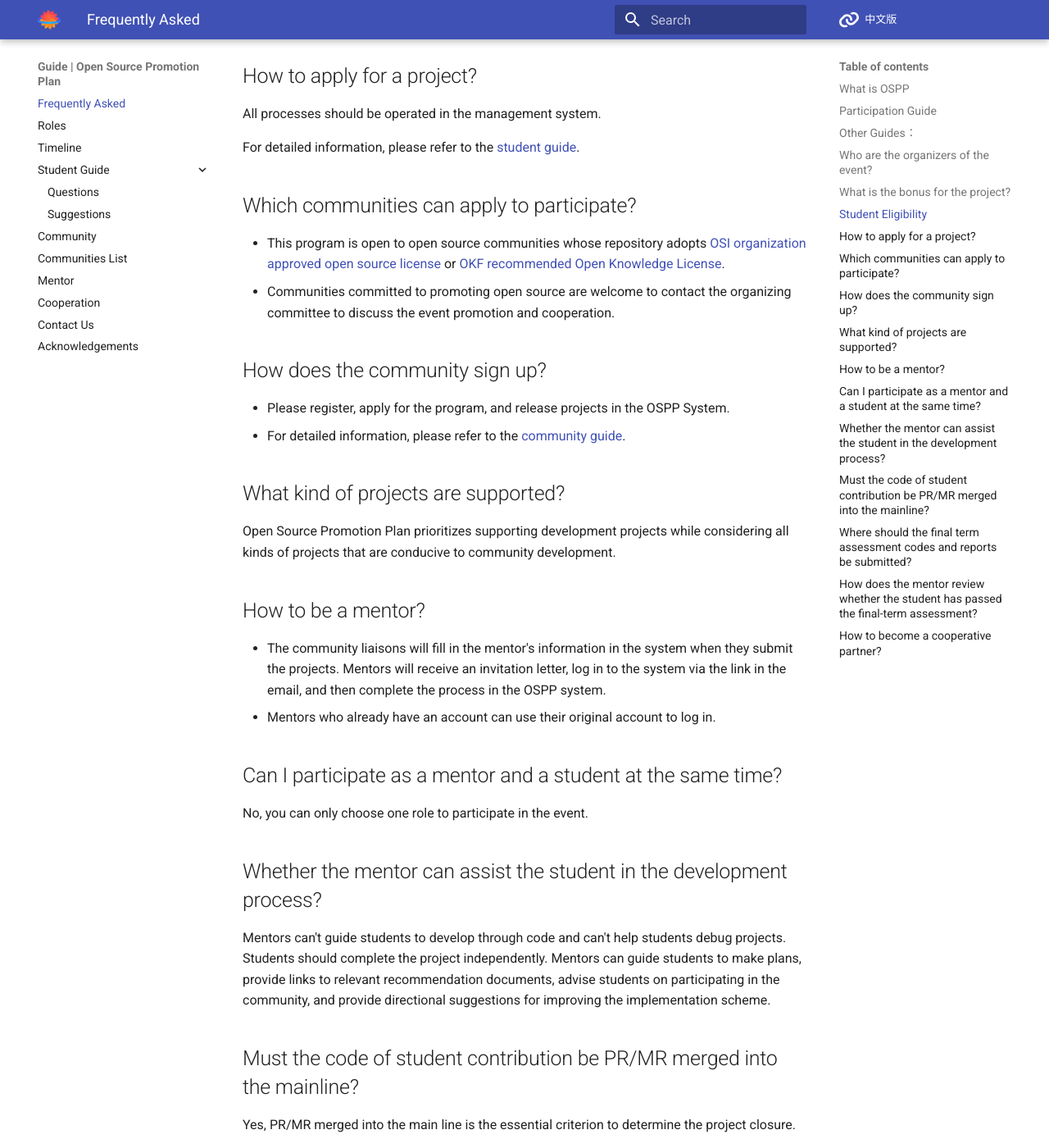
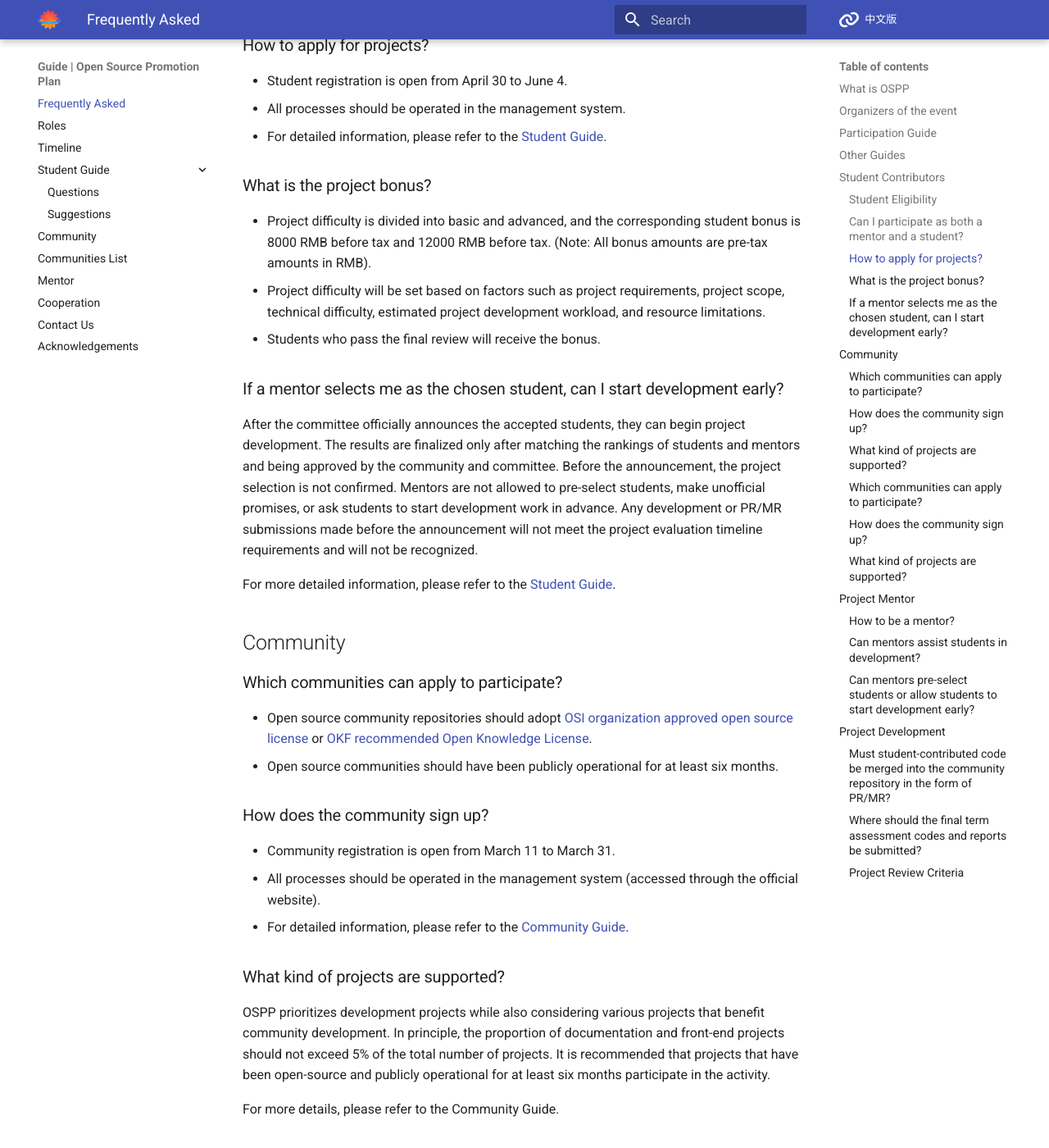
Before and after one commit to summer-ospp/help-en, an MkDocs documentation site: the page built from docs/index.md, in a window 1280 px wide and 1400 px high, scrolled down 1406 px. Shown: the whole window at 82% size. Built offline with MkDocs 1.6.1 and Material for MkDocs 9.7.7, drawn with Linux system fonts in a browser that asks for light colours; comment, search, counter and statistics services are not loaded; some of the changed text lies outside the part shown.

Commit message:
Update index.md

```diff
--- a/docs/index.md
+++ b/docs/index.md
@@ -2,89 +2,123 @@
 
 ## What is OSPP
 
-* Open Source Promotion Plan is a summer program organized by the Open Source Software Supply Chain Promotion Plan of the Institute of Software Chinese Academy of Sciences. It aims to encourage college students to actively participate in developing and maintaining open source software and promote the vigorous development of an excellent open source software community. We have united with domestic and international open source communities to propose project tasks for developing and maintaining the essential open source software. We are open enrollment to college students around the world.
-* Students can choose the projects they are interested in to apply and obtain the opportunity of the senior maintainer (community mentor) to guide them. According to the difficulty and completion of the project, participants will also receive a bonus and certificate of completion.
-* For information on previous events, please refer to the [previous program](https://summer-ospp.ac.cn/2022/).
+- Open Source Promotion Plan is a summer program organized by the Open Source Software Supply Chain Promotion Plan of the Institute of Software Chinese Academy of Sciences. It aims to encourage college students to actively participate in developing and maintaining open source software and promote the vigorous development of an excellent open source software community. We have united with domestic and international open source communities to propose project tasks for developing and maintaining the essential open source software. We are open enrollment to college students around the world.
+- Students can choose the projects they are interested in to apply and obtain the opportunity of the senior maintainer (community mentor) to guide them. According to the difficulty and completion of the project, participants will also receive a bonus and certificate of completion.
+- For information on previous events, please refer to the [previous program](https://summer-ospp.ac.cn/2023/).
+
+*All processes will be operated in the system, with the default time zone set to Beijing Time (UTC+8).*
+
+## Organizers of the event
+
+This program is hosted by the Institute of Software at the Chinese Academy of Sciences and Huawei Technologies Co., Ltd. and organized by the Nanjing Institute of Software Technology. This is the fifth series program. More institutions are welcome to participate.
 
 ## Participation Guide
 
-* If you are a student, see the [student guide](https://summer-ospp.ac.cn/help/en/student/).
-* If you are a community, see the [community guide](https://summer-ospp.ac.cn/help/en/community/).
-* If you are a community mentor, see the [mentor guide](https://summer-ospp.ac.cn/help/en/mentor/).
+- If you are a student, see the [student guide](https://summer-ospp.ac.cn/help/en/student/).
+- If you are a community, see the [community guide](https://summer-ospp.ac.cn/help/en/community/).
+- If you are a community mentor, see the [mentor guide](https://summer-ospp.ac.cn/help/en/mentor/).
 
-## Other Guides：
+## Other Guides
 
-* [Communities List](https://summer-ospp.ac.cn/help/en/communities-list/)
-* [Cooperative Extension](https://summer-ospp.ac.cn/help/en/cooperation/)
-* [Contact us](https://summer-ospp.ac.cn/help/en/contactus/)
+- [Cooperative Extension](https://summer-ospp.ac.cn/help/en/cooperation/)
+- [Contact us](https://summer-ospp.ac.cn/help/en/contactus/)
 
-## Who are the organizers of the event?
+## Student Contributors
 
-This program is organized by the Institute of Software Chinese Academy of Sciences and the openEuler community. This is the fourth series program. More institutions are welcome to participate.
+### Student Eligibility
 
-## What is the bonus for the project?
+This program is for college students over 18 years old. Please refer to the [Student Guide](https://summer-ospp.ac.cn/help/en/student/) for specific conditions.
 
-* The difficulty of each project is divided into Basic and Advanced, and the corresponding student bonus is 8000 RMB before tax and 12000 RMB before tax.
-* The community determines the difficulty level according to the project task.
-* Students who pass the final assessment will receive a bonus.
+### Can I participate as both a mentor and a student?
 
-## Student Eligibility
+No, you can only choose one role to participate in the program. If this situation is discovered during the program, the committee will cancel their eligibility, mentor bonus, and student bonus.
 
-This program is for students over 18 years old. Please refer to the [student guide](https://summer-ospp.ac.cn/help/en/student/#%E9%9D%A2%E5%90%91%E5%93%AA%E4%BA%9B%E5%AD%A6%E7%94%9F) for specific conditions.
+### How to apply for projects?
 
-## How to apply for a project?
+- Student registration is open from April 30 to June 4.
+- All processes should be operated in the management system.
+- For detailed information, please refer to the [Student Guide](https://summer-ospp.ac.cn/help/en/student/).
 
-All processes should be operated in the management system.
+### What is the project bonus?
 
-For detailed information, please refer to the [student guide](https://summer-ospp.ac.cn/help/en/student/).
+- Project difficulty is divided into basic and advanced, and the corresponding student bonus is 8000 RMB before tax and 12000 RMB before tax. (Note: All bonus amounts are pre-tax amounts in RMB).
+- Project difficulty will be set based on factors such as project requirements, project scope, technical difficulty, estimated project development workload, and resource limitations.
+- Students who pass the final review will receive the bonus.
 
-## Which communities can apply to participate?
+### If a mentor selects me as the chosen student, can I start development early?
 
-* This program is open to open source communities whose repository adopts[ OSI organization approved open source license](https://opensource.org/licenses) or [OKF recommended Open Knowledge License](community.md##5).
-* Communities committed to promoting open source are welcome to contact the organizing committee to discuss the event promotion and cooperation.
+After the committee officially announces the accepted students, they can begin project development. The results are finalized only after matching the rankings of students and mentors and being approved by the community and committee. Before the announcement, the project selection is not confirmed. Mentors are not allowed to pre-select students, make unofficial promises, or ask students to start development work in advance. Any development or PR/MR submissions made before the announcement will not meet the project evaluation timeline requirements and will not be recognized.
 
-## How does the community sign up?
+For more detailed information, please refer to the [Student Guide](https://summer-ospp.ac.cn/help/en/student/).
 
-* Please register, apply for the program, and release projects in the OSPP System.
-* For detailed information, please refer to the [community guide](https://summer-ospp.ac.cn/help/en/community/).
+## Community
 
-## What kind of projects are supported?
+### Which communities can apply to participate?
 
-Open Source Promotion Plan prioritizes supporting development projects while considering all kinds of projects that are conducive to community development.
+- Open source community repositories should adopt [OSI organization approved open source license](https://opensource.org/licenses) or [OKF recommended Open Knowledge License](https://summer-ospp.ac.cn/help/en/community/##_5).
+- Open source communities should have been publicly operational for at least six months.
 
-## How to be a mentor?
+### How does the community sign up?
 
-* The community liaisons will fill in the mentor's information in the system when they submit the projects. Mentors will receive an invitation letter, log in to the system via the link in the email, and then complete the process in the OSPP system.
-* Mentors who already have an account can use their original account to log in.
+- Community registration is open from March 11 to March 31.
+- All processes should be operated in the management system (accessed through the official website).
+- For detailed information, please refer to the [Community Guide](https://summer-ospp.ac.cn/help/en/community/).
 
-## Can I participate as a mentor and a student at the same time?
+### What kind of projects are supported?
 
-No, you can only choose one role to participate in the event.
+OSPP prioritizes development projects while also considering various projects that benefit community development. In principle, the proportion of documentation and front-end projects should not exceed 5% of the total number of projects. It is recommended that projects that have been open-source and publicly operational for at least six months participate in the activity.
 
-## Whether the mentor can assist the student in the development process?
+For more details, please refer to the Community Guide.
+
+### Which communities can apply to participate?
+
+- This program is open to open source communities whose repository adopts[ OSI organization approved open source license](https://opensource.org/licenses) or [OKF recommended Open Knowledge License](https://summer-ospp.ac.cn/help/en/community/##5).
+- Communities committed to promoting open source are welcome to contact the committee to discuss the event promotion and cooperation.
+
+### How does the community sign up?
+
+- Please register, apply for the program, and release projects in the OSPP System.
+- For detailed information, please refer to the [Community Guide](https://summer-ospp.ac.cn/help/en/community/).
+
+### What kind of projects are supported?
+
+- OSPP encourages and prioritizes development projects, focusing on fundamental software projects such as operating systems, compilers, and key projects related to the RISC-V ecosystem. In principle, the number of documentation and front-end projects should not exceed 5% of the total number of projects. Projects that have been open source and publicly operational for over six months are recommended to participate.
+- For detailed information, please refer to the [Community Guide](https://summer-ospp.ac.cn/help/en/community/).
+
+## Project Mentor
+
+### How to be a mentor?
+
+- Project mentors are recommended by the community. When the community liaison adds mentor information to the system, the system will send an invitation email to the mentor. The mentor can click the link in the email to log in to the system for identity verification.
+- Mentors who already have an account can use their original account to log in and complete identity verification.
+- Mentors cannot participate in this program as both mentors and students. If this is discovered during the program, the committee will cancel their eligibility for participation, mentor bonus, and student bonus.
+
+### Can mentors assist students in development?
 
 Mentors can't guide students to develop through code and can't help students debug projects. Students should complete the project independently. Mentors can guide students to make plans, provide links to relevant recommendation documents, advise students on participating in the community, and provide directional suggestions for improving the implementation scheme.
 
-## Must the code of student contribution be PR/MR merged into the mainline?
+### **Can mentors pre-select students or allow students to start development early?**
+
+The project selection results are finalized only after student rankings and mentor rankings are matched and approved by the community and organizing committee. Until the organizing committee announces the selected students, the project selection remains uncertain. Therefore, mentors are not allowed to pre-select students, make private commitments to students regarding selection outcomes, or require students to start development work early. Any development or PR/MR links submitted before the announcement will not meet the project completion review time requirements and will not be recognized.
+
+For more detailed information, please refer to the [Mentor Guide](https://summer-ospp.ac.cn/help/en/mentor/).
+
+## Project Development
+
+### Must student-contributed code be merged into the community repository in the form of PR/MR?
 
 Yes, PR/MR merged into the main line is the essential criterion to determine the project closure.
 
-## Where should the final term assessment codes and reports be submitted?
+### Where should the final term assessment codes and reports be submitted?
 
 1. During the project development process, students should follow the community requirements and submit codes to the community's repository.
-2. Before the end of the project development (9/30, UTC+8), students must submit a PR/MR and upload the final project report to the OSPP system and provide the PR/MR links.
+2. Before the end of project development (9/30, UTC+8), students must submit PR/MR and upload the final project report to the OSPP system, and provide the PR/MR links.
 
-## How does the mentor review whether the student has passed the final-term assessment?
+### **Project Review Criteria**
 
-1. The git email that students submit to the community open source repository must be the same email address they use to sign up.
-2. The project needs to be submitted to the community open source repository in the form of PR/MR and has been merged.
-3. In terms of progress, mentors should consider the actual development situation of students and the difficulty of development tasks to determine whether they align with the project plan's relevant planning.
-4. In terms of results, the tutor should confirm that the final results submitted by the students meet the project's objectives.
+1. **The project needs to be submitted to the open-source community repository in the form of PR/MR and merged.**
+2. In terms of progress, mentors should consider the actual development situation of students and the difficulty of development tasks to determine whether they align with the project plan's relevant planning.
+3. In terms of results, the tutor should confirm that the final results submitted by the students meet the project's objectives.
+4. All PR/MR must be completed by the student within the specified time. The git email used by the student for submissions in the community repository must match the email used during registration.
 
-## How to become a cooperative partner?
-
-As long as it supports this open source program, whether it's companies, research institutes, universities, or other organizations, we welcome you to be our partners in promoting this program. We also hope to establish a long-term cooperative relationship to promote the development of domestic open source ecology.
-
-For details on the cooperative promotion, please check [Cooperative Extension](https://summer-ospp.ac.cn/help/en/cooperation/).
-
-**Note: unless otherwise specified , the default time zone is 'UTC + 8.'*
+For detailed project review criteria requirements, please refer to the [Student Guide](https://summer-ospp.ac.cn/help/en/student/) and [Mentor Guide](https://summer-ospp.ac.cn/help/en/mentor/).
```
